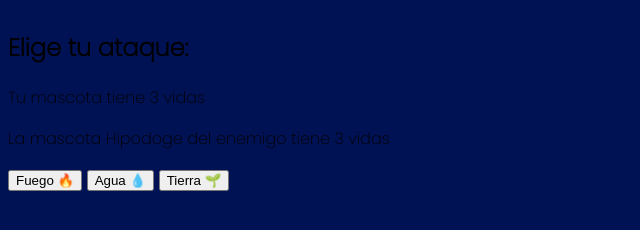
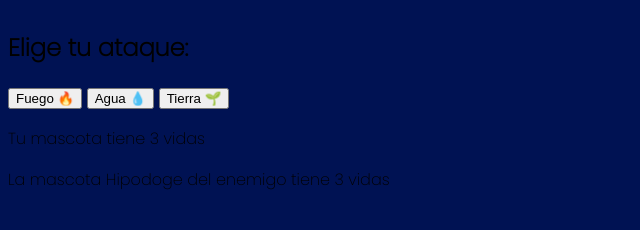
Before and after one commit to Juancherry500/programar, a plain HTML site: page mokepon/mokepon.html in a window 1280 px wide. Both pictures are taken after a click on the button "Seleccionar". Shown: the part 86-316 px from the top of the page, without its empty margins (0-640 px from the left). Drawn offline with Linux system fonts and the light colour scheme.

Commit message:
Adaptando HTML al diseño del juego, clase 38

```diff
--- a/mokepon/mokepon.html
+++ b/mokepon/mokepon.html
@@ -9,7 +9,6 @@
     <body>
         <section id="selecionar-mascotas">
             <h1 class="titulo">MOKEPON!</h1>
-
             <h2 class="subtitulo">Elige tu mascota:</h2>
 
                 <div class="tarjetas">
@@ -31,31 +30,29 @@
                     </label>
                     <input type="radio" name="mascota" id="ratigueya"/>
                 </div>
-
-
-
             <button id="boton-mascota">Seleccionar</button>
         </section>
 
         <section id="selecionar-ataque">
             <h1 class="titulo">MOKEPON!</h1>
-
             <h2>Elige tu ataque:</h2>
-            <p>Tu mascota <span id="mascota-jugador"></span> tiene <span id="vida-jugador">3</span> vidas</p>
-            <p>La mascota <span id="mascota-enemigo"></span> del enemigo tiene <span id="vida-enemigo">3</span> vidas</p>
-
-            <P>
+                <div>
                     <button id="boton-fuego">Fuego 🔥</button>
                     <button id="boton-agua">Agua 💧</button>
                     <button id="boton-tierra">Tierra 🌱</button>
-            </P>
-        </section>
-
+                </div>
+                <div>
                     <section id="mensajes">
                     </section>
-
                     <section id="reiniciar">
                         <button id="boton-reiniciar">Reiniciar</button>
                     </section>
+                </div>
+                <div>
+                    <p>Tu mascota <span id="mascota-jugador"></span> tiene <span id="vida-jugador">3</span> vidas</p>
+                    <p>La mascota <span id="mascota-enemigo"></span> del enemigo tiene <span id="vida-enemigo">3</span> vidas</p>
+                </div>
+
+        </section>
     </body>
 </html>
```
Lines whose indentation alone changed are shown as unchanged.
